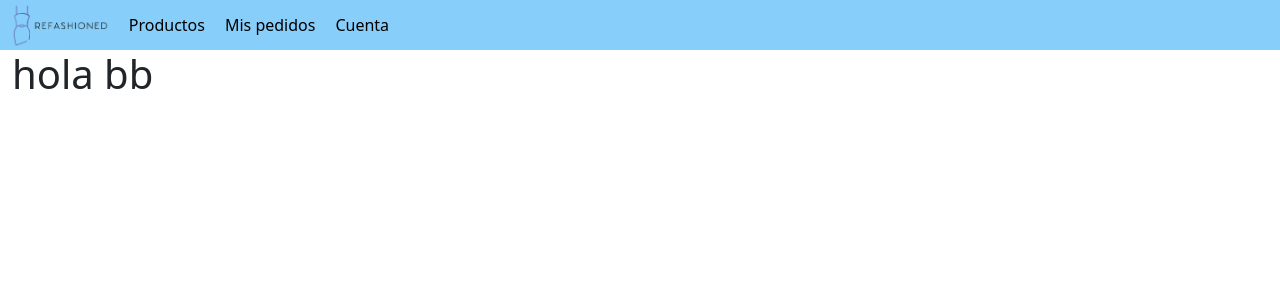
After one commit to Saregom/AppReFashioned, a Flask app: page /home in a window 1280 px wide. The commit adds this page. Shown: the top 300 px of the page. Run offline with Flask 3, Linux system fonts and the light colour scheme.

Commit message:
home, navbar

```diff
--- a/main.py
+++ b/main.py
@@ -1,4 +1,4 @@
-from flask import Flask, render_template, url_for, redirect
+from flask import Flask, render_template, url_for, redirect, request
 
 app = Flask(__name__)
 
@@ -6,13 +6,20 @@ app = Flask(__name__)
 def index():
     return redirect(url_for('login'))
 
-@app.route('/login')
+@app.route('/login', methods=['GET', 'POST'])
 def login():
+    if request.method == 'POST':
+        return redirect(url_for('home'))
+
     return render_template('login.html')
 
 @app.route('/signin')
 def signin():
     return render_template('signin.html')
 
+@app.route('/home')
+def home():
+    return render_template('home.html', navbar = True)
+
 if __name__ == '__main__':
     app.run()
--- a/static/css/style.css
+++ b/static/css/style.css
@@ -2,15 +2,33 @@
 *{
     box-sizing: border-box;
 }
-body{
-    padding: 10px;
+.content{
+    padding: 20px;
+}
+
+/* --------------- NAVBAR --------------- */
+.app-nav-container{
+    height: 50px;
+    background-color: lightskyblue;
+    display: flex;
+}
+.app-nav{
+    display: flex;
+    align-items: center;
+    gap: 20px;
+}
+.app-nav img{
+    height: 45px;
+}
+.app-nav a{
+    text-decoration: none;
+    color: black;
+}
+.app-nav .nav-count{
+    margin-left: auto;
 }
 
 /* --------------- LOGIN, SIGNIN --------------- */
-h1{
-    text-align: center;
-    padding: 20px;
-}
 .logo_ReFashioned{
     width: 100%;
     max-width: 250px;
@@ -24,11 +42,14 @@ h1{
     border-radius: 10px;
     margin: auto;
     text-align: center;
-    border: 1px solid rgb(105, 105, 105);
+    box-shadow: 0px 0px 15px 0px rgb(180, 180, 180);
 }
 .container-signin{
     width: 100%;
     max-width: 450px;
+}
+.container-login p, .container-signin p{
+    font-size: 23px;
 }
 .container-login input, .container-login button,
 .container-signin input, .container-signin button{
@@ -40,10 +61,9 @@ h1{
     border-bottom: 1px solid rgb(0, 0, 0);
 }
 .container-login .inp-btn, .container-signin .inp-btn{
-    font-size: 20px;
+    font-size: 18px;
     border: 0;
     border-radius: 5px;
-
 }
 .container-login .btn-blue, .container-signin .btn-blue{
     background-color: lightskyblue;
@@ -54,4 +74,6 @@ h1{
 button a{
     text-decoration: none;
     color: black;
+    width: 100%;
+    display: block;
 }
--- a/templates/base.html
+++ b/templates/base.html
@@ -7,10 +7,18 @@
     <link rel="stylesheet" href="{{url_for('static', filename = 'css/style.css')}}">
     <link href="https://cdn.jsdelivr.net/npm/bootstrap@5.3.0/dist/css/bootstrap.min.css" rel="stylesheet" integrity="sha384-9ndCyUaIbzAi2FUVXJi0CjmCapSmO7SnpJef0486qhLnuZ2cdeRhO02iuK6FUUVM" crossorigin="anonymous">
 
-    <title>ReFashioned - {% block title%}{%endblock%}</title>
+    <link rel="icon" href="static/img/icon_logo.png">
+    <title>ReFashioned - {% block title %} {% endblock %}</title>
 </head>
-<body class="container-xxl">
-    {% block content %}
-    {% endblock %}
+
+<body>
+{% block navbar %}
+{% endblock %}
+
+<div class="container-xxl">
+{% block content %}
+{% endblock %}
+</div>
 </body>
+
 </html>
--- /dev/null
+++ b/templates/home.html
@@ -0,0 +1,17 @@
+{% extends 'base.html' %}
+{% block title %} Login {% endblock %}
+
+{% block navbar %}
+<div class="app-nav-container">
+<div class="container-xxl app-nav">
+    <a href=""><img src="/static/img/logo_ReFashioned_v2_430.png"></a>
+    <a href="">Productos</a>
+    <a href="">Mis pedidos</a>
+    <a class="nav-acount" href="">Cuenta</a>
+</div>
+</div>
+{% endblock %}
+
+{% block content %}
+    <h1>hola bb</h1>
+{% endblock %}
```
Also changed, not shown: templates/login.html (+6 -6 lines), templates/signin.html (+4 -4 lines), static/img/icon_logo.png (added), static/img/logo_Refashioned.jpg (deleted), static/img/logo_Refashioned_v2_430.png (added).
